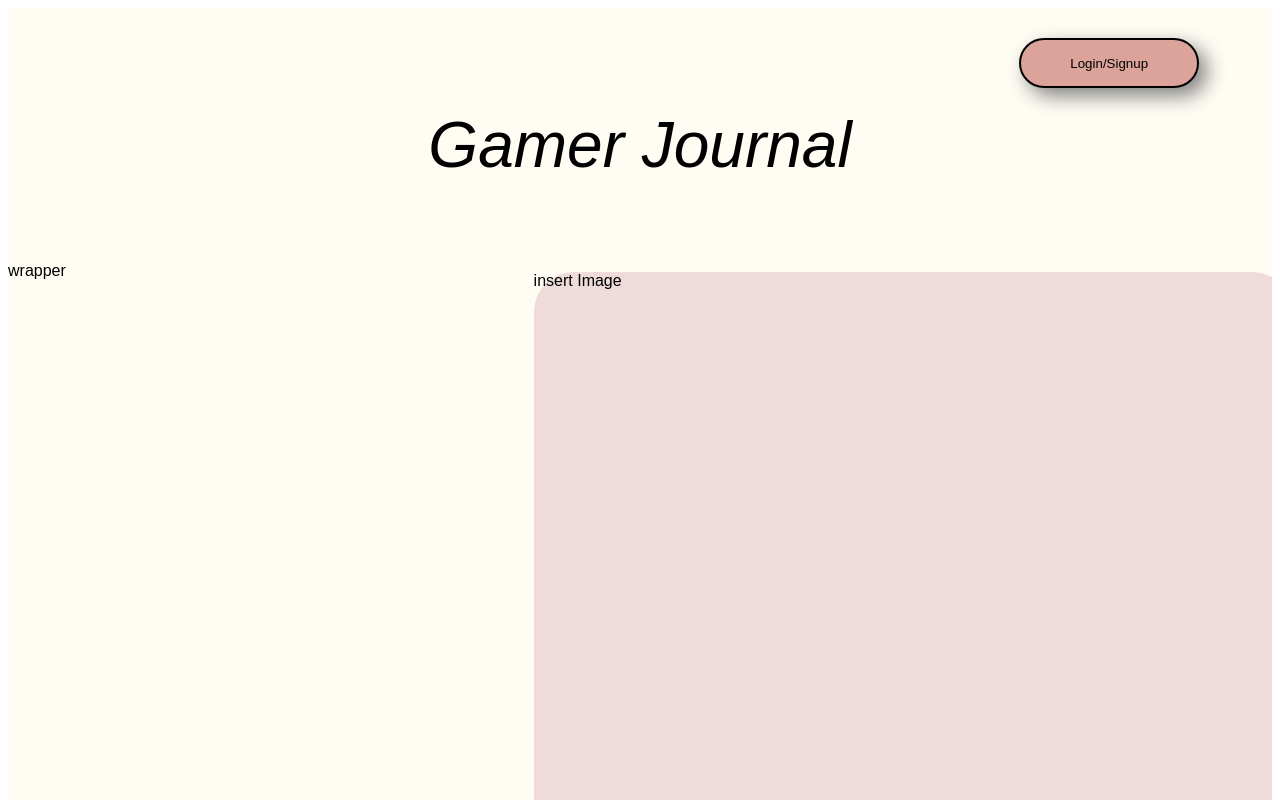
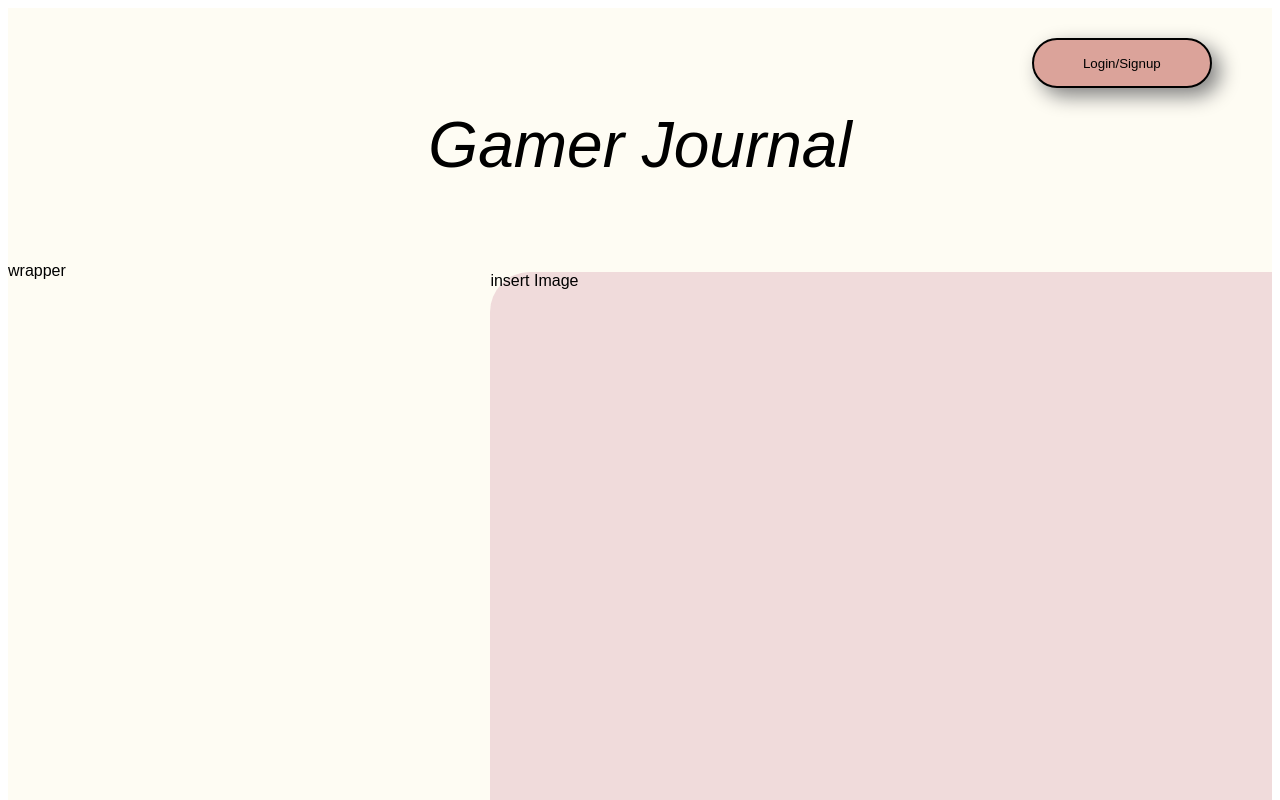
Before and after one commit to itsomort/gamer-tracker, an Angular app: page / in a window 1280 px wide. Shown: the top 800 px of the page. Built offline with nearby package versions, Linux system fonts and the light colour scheme.

Commit message:
moved around divs to better encompass the original designOC

```diff
--- a/src/app/app.css
+++ b/src/app/app.css
@@ -19,7 +19,7 @@ main{
 
 #signup{
   position:relative;
-  left:80%;
+  left:81%;
   top:30px;
   width:180px;
   height:50px;
@@ -36,9 +36,9 @@ main{
 #image{
   position:relative;
   float:right;
-  width: 60%;
+  width: 65%;
   height: 700px;
-  left:20px;
+  left:40px;
   margin: 10px;
   margin-right: 0px;
   border-radius: 40px;
```
